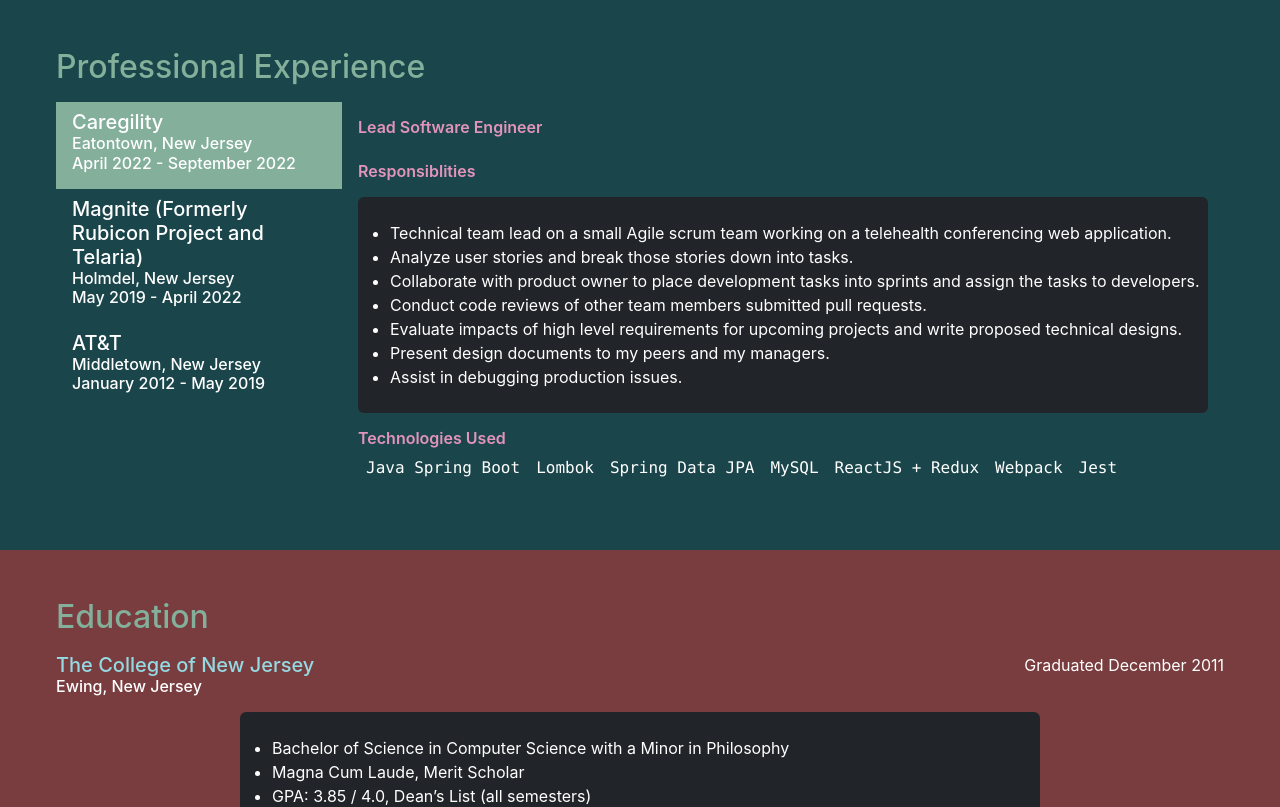
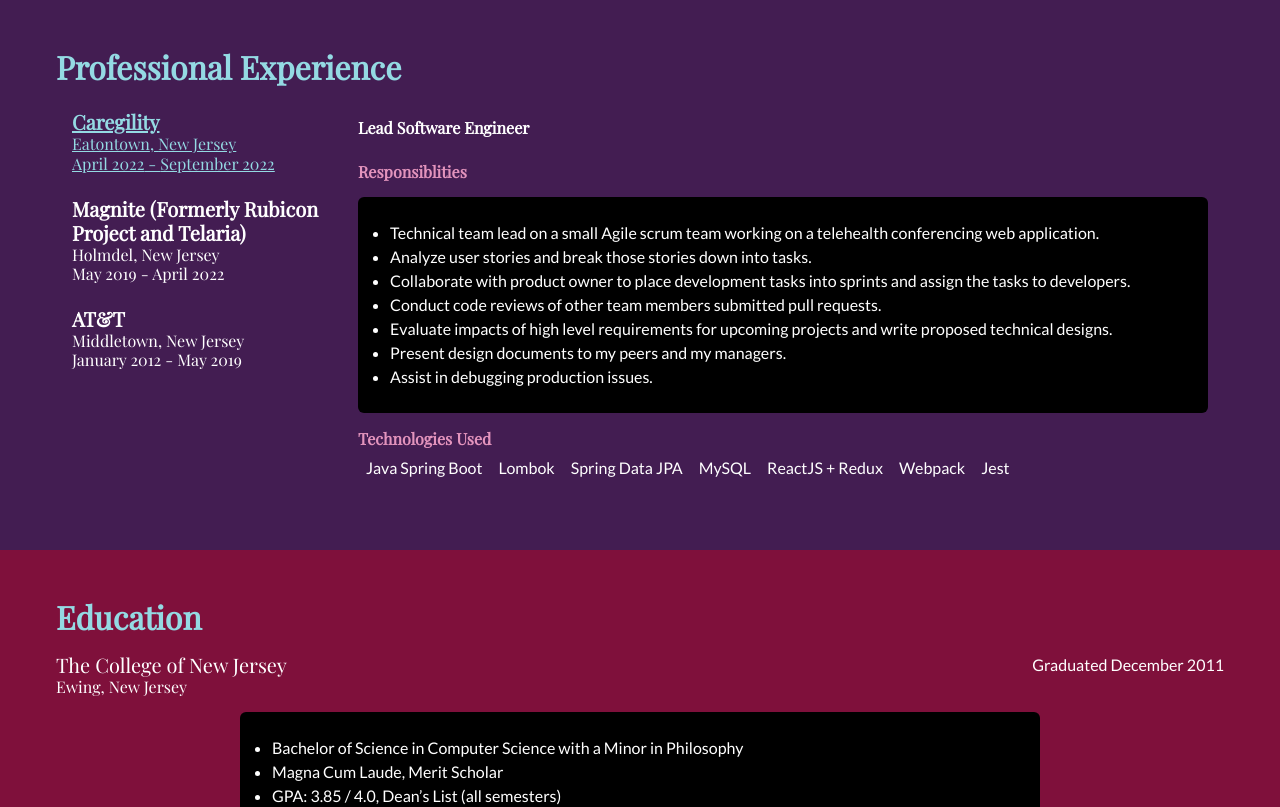
Before and after one commit to msm0504/resume-site, a Next.js app: page / in a window 1280 px wide. Shown: the top 807 px of the page. Built offline with nearby package versions, Linux system fonts and the light colour scheme.

Commit message:
getting closer with colors + styling

```diff
--- a/client/components/employ-history/desktop-view.tsx
+++ b/client/components/employ-history/desktop-view.tsx
@@ -15,7 +15,7 @@
 
 const formatNavItem = (id: string, label: string | JSX.Element) => (
 	<Nav.Item key={id}>
-		<Nav.Link className='rounded-0 text-white' eventKey={id}>
+		<Nav.Link className='rounded-0 text-light' eventKey={id}>
 			{label}
 		</Nav.Link>
 	</Nav.Item>
@@ -50,9 +50,7 @@
 		<Tab.Container defaultActiveKey={history[0].id}>
 			<Row>
 				<Col className='pe-0' sm={3}>
-					<Nav className='flex-column' variant='pills'>
-						{tabs}
-					</Nav>
+					<Nav className='flex-column'>{tabs}</Nav>
 				</Col>
 				<Col className='ps-0' sm={9}>
 					<Tab.Content>{details}</Tab.Content>
--- a/client/components/employ-history/details.tsx
+++ b/client/components/employ-history/details.tsx
@@ -10,9 +10,9 @@
 };
 
 const formatDuration = (title: string, start: string, end: string) => (
-	<div className='d-flex flex-wrap justify-content-between'>
-		<div className='h6 fw-semibold text-warning'>{title}</div>
-		<div className='text-white'>
+	<div className='d-flex flex-wrap justify-content-between text-light'>
+		<div className='h6 fw-semibold'>{title}</div>
+		<div>
 			{start} - {end}
 		</div>
 	</div>
@@ -28,19 +28,19 @@
 			))}
 		</>
 	) : (
-		<div className='h6 fw-semibold text-warning'>{titles}</div>
+		<div className='h6 fw-semibold text-light'>{titles}</div>
 	);
 
 const formatProject = (project: Project) => (
 	<div>
-		<div className='h6 fw-semibold text-warning'>Responsiblities</div>
+		<div className='h6 fw-semibold text-info'>Responsiblities</div>
 		<Notes notes={project.highlights} />
 		{project.techsUsed && (
 			<>
-				<div className='h6 fw-semibold text-warning'>Technologies Used</div>
-				<ul style={{ listStyle: 'none' }} className='d-flex flex-wrap m-0 p-0 text-white'>
+				<div className='h6 fw-semibold text-info'>Technologies Used</div>
+				<ul style={{ listStyle: 'none' }} className='d-flex flex-wrap m-0 p-0 text-light'>
 					{project.techsUsed.map((techUsed, index) => (
-						<li className='px-2 font-monospace' key={index}>
+						<li className='px-2' key={index}>
 							{techUsed}
 						</li>
 					))}
--- a/client/components/employ-history/index.tsx
+++ b/client/components/employ-history/index.tsx
@@ -14,7 +14,7 @@
 
 const formatEntryLabel = (entry: WithId<Employment>) => (
 	<div className='d-block'>
-		<Card.Title>{entry.companyName}</Card.Title>
+		<Card.Title className='fw-bold'>{entry.companyName}</Card.Title>
 		<Card.Subtitle>
 			{entry.city}, {entry.state}
 		</Card.Subtitle>
--- a/client/components/employ-history/mobile-view.tsx
+++ b/client/components/employ-history/mobile-view.tsx
@@ -1,4 +1,3 @@
-import { useState } from 'react';
 import Accordion from 'react-bootstrap/Accordion';
 
 import EmployHistoryDetails from './details';
@@ -14,20 +13,11 @@
 	history,
 	bgColor,
 	fnFormatLabel,
-}) => {
-	const [active, setActive] = useState<string>(history[0]?.id);
-
-	return (
-		<Accordion
-			defaultActiveKey={history[0].id}
-			onSelect={eventKey => setActive(String(eventKey))}
-			flush
-		>
+}) => (
+	<Accordion defaultActiveKey={history[0].id} flush>
 		{history.map(entry => (
 			<Accordion.Item key={entry.id} eventKey={entry.id}>
-					<Accordion.Button
-						className={`bg-${entry.id === active ? 'primary' : bgColor} text-white`}
-					>
+				<Accordion.Button className={`bg-${bgColor} text-light`}>
 					{fnFormatLabel(entry)}
 				</Accordion.Button>
 				<Accordion.Body className='p-0'>
@@ -37,6 +27,5 @@
 		))}
 	</Accordion>
 );
-};
 
 export default EmployHistoryMobile;
--- a/client/components/notes.tsx
+++ b/client/components/notes.tsx
@@ -3,7 +3,7 @@
 };
 
 const Notes: React.FC<NotesProps> = ({ notes }) => (
-	<ul className='bg-dark text-white mt-3 py-4 rounded'>
+	<ul className='bg-dark text-light mt-3 py-4 rounded'>
 		{notes.map(note => (
 			<li key={note.substring(0, 10)}>{note}</li>
 		))}
--- a/client/sections/education.tsx
+++ b/client/sections/education.tsx
@@ -13,24 +13,24 @@
 const EducationSection: React.FC<EducationProps> = ({ education, internships }) => (
 	<div className='bg-danger'>
 		<section id='education' style={{ maxWidth: '1200px' }} className='mx-auto my-0 px-3 py-5'>
-			<h2 className='text-primary mb-3'>Education</h2>
+			<h2 className='text-primary fw-bold mb-3'>Education</h2>
 			{education.map(school => (
 				<React.Fragment key={school.schoolName}>
-					<div className='d-flex justify-content-between'>
+					<div className='d-flex justify-content-between text-light'>
 						<div className='d-block'>
-							<Card.Title className='text-info'>{school.schoolName}</Card.Title>
-							<Card.Subtitle className='text-white'>
+							<Card.Title>{school.schoolName}</Card.Title>
+							<Card.Subtitle>
 								{school.city}, {school.state}
 							</Card.Subtitle>
 						</div>
-						<div className='text-white'>Graduated {school.gradDate}</div>
+						<div>Graduated {school.gradDate}</div>
 					</div>
 					<div style={{ maxWidth: '800px' }} className='mx-auto'>
 						<Notes notes={school.highlights} />
 					</div>
 				</React.Fragment>
 			))}
-			<h3 className='h5 text-info'>Internships</h3>
+			<h3 className='h5 text-light'>Internships</h3>
 			<EmployHistory history={internships} bgColor='danger' />
 		</section>
 	</div>
--- a/client/sections/experience.tsx
+++ b/client/sections/experience.tsx
@@ -8,7 +8,7 @@
 const ExperienceSection: React.FC<ExperienceProps> = ({ employHistory }) => (
 	<div className='bg-secondary'>
 		<section id='prof-experience' style={{ maxWidth: '1200px' }} className='mx-auto my-0 px-3 py-5'>
-			<h2 className='text-primary mb-3'>Professional Experience</h2>
+			<h2 className='text-primary fw-bold mb-3'>Professional Experience</h2>
 			<EmployHistory history={employHistory} bgColor='secondary' />
 		</section>
 	</div>
--- a/styles/custom-theme.scss
+++ b/styles/custom-theme.scss
@@ -1,7 +1,25 @@
+@import url('https://fonts.googleapis.com/css2?family=Playfair+Display&family=Lato&display=swap');
+/*
+$primary: #7f103b;
+$secondary: #8091ad;
+$info: #a0522d;
+$dark: #431d52;
+$light: #fffff0;
+
 $primary: #83af9b;
 $secondary: #1a454a;
 $info: #94dae3;
 $warning: #e394bd;
 $danger: #7a3d3f;
+*/
+$primary: #94dae3;
+$secondary: #431d52;
+$info: #e394bd;
+$danger: #7f103b;
+$light: #fff;
+$dark: #000;
+
+$font-family-sans-serif: 'Lato', sans-serif;
+$headings-font-family: 'Playfair Display', serif;
 
 @import '../node_modules/bootstrap/scss/bootstrap';
--- a/styles/globals.css
+++ b/styles/globals.css
@@ -2,8 +2,6 @@
 body {
 	padding: 0;
 	margin: 0;
-	font-family: -apple-system, BlinkMacSystemFont, Segoe UI, Roboto, Oxygen, Ubuntu, Cantarell,
-		Fira Sans, Droid Sans, Helvetica Neue, sans-serif;
 }
 
 a {
@@ -15,6 +13,15 @@
 	box-sizing: border-box;
 }
 
+.nav-link.active .h5,
+.accordion-button:not(.collapsed) .h5,
+.nav-link.active .h6,
+.accordion-button:not(.collapsed) .h6 {
+	color: var(--bs-primary);
+	text-decoration: underline;
+	text-decoration-color: var(--bs-primary);
+}
+
 @media (prefers-color-scheme: dark) {
 	html {
 		color-scheme: dark;
```
Also changed, not shown: pages/education.tsx (+4 -4 lines). Lines whose indentation alone changed are shown as unchanged.
